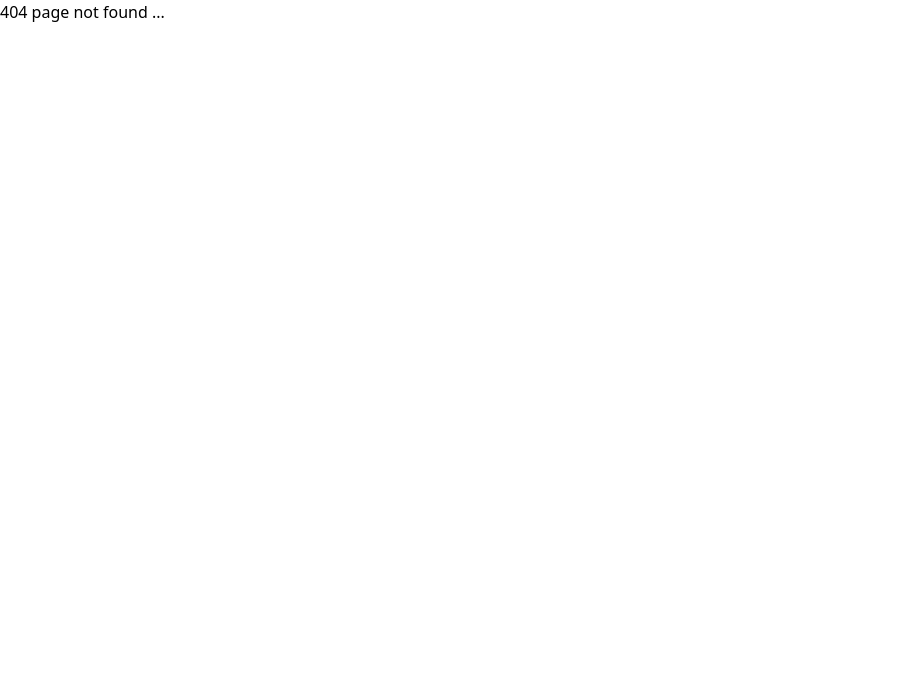
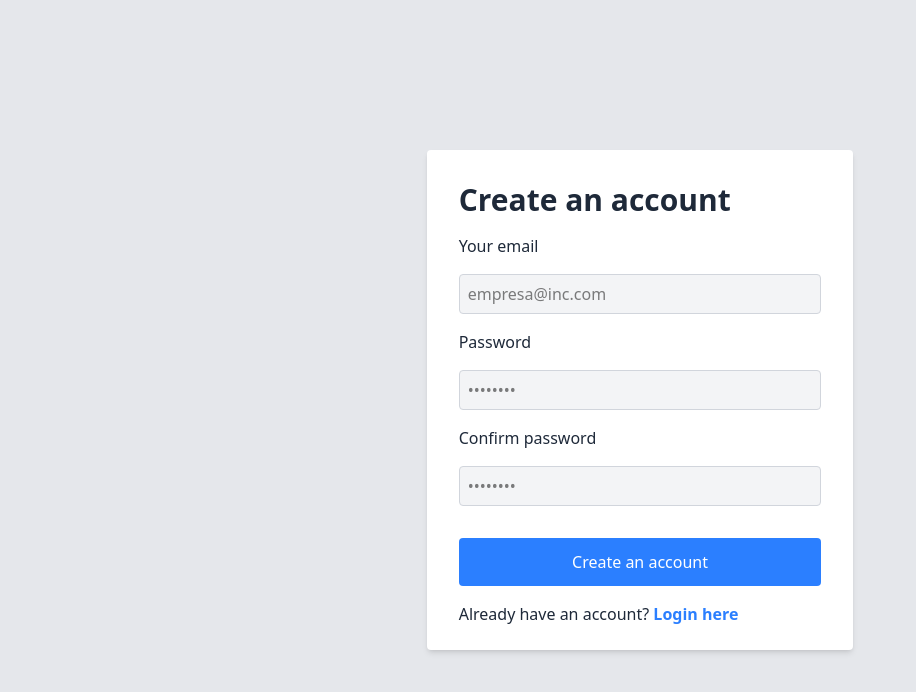
Before and after one commit to ncastellanosort/flowerp, a React (Vite) app: page /signup in a window 1280 px wide. Before the commit this address had no page. Shown: the top 692 px of the page, without its empty margins (0-916 px from the left). Built offline with nearby package versions, Linux system fonts and the light colour scheme.

Commit message:
feat: added register form and did 404 redirect

```diff
--- a/src/App.tsx
+++ b/src/App.tsx
@@ -3,15 +3,17 @@ import Home from "./pages/home";
 import Products from "./pages/products";
 import Orders from "./pages/orders";
 import Dashboard from "./pages/dashboard";
-import NotFound from "./pages/not-found";
 import Layout from "./components/layout";
 import Login from "./pages/login";
+import Signup from "./pages/signup";
+import NotFound from "./pages/not-found";
 
 function App() {
   return (
     <Routes>
       <Route index element={<Home />} />
       <Route path="/login" element={<Login />} />
+      <Route path="/signup" element={<Signup />} />
 
       <Route element={<Layout />}>
         <Route path="/dashboard" element={<Dashboard />} />
--- a/src/pages/home.tsx
+++ b/src/pages/home.tsx
@@ -12,7 +12,6 @@ function Home() {
         </Link>
       </div>
     </section>
-
   );
 }
 
--- a/src/pages/login.tsx
+++ b/src/pages/login.tsx
@@ -8,14 +8,14 @@ function Login() {
       <div className="bg-white w-1/3 rounded p-4 shadow-md">
         <h2 className="text-gray-800 font-bold text-3xl p-4">Sign into yout account</h2>
         <div className="flex flex-col">
-          <label className="text-gray-800 text-md px-4">User</label>
+          <label className="text-gray-800 text-md px-4">Email</label>
           <Input placeholder="empresa@inc.com" />
           <label className="text-gray-800 text-md px-4">Password</label>
           <Input placeholder="••••••••" />
           <Button className="m-4">Sign in</Button>
           <div className="flex flex-row">
           <label className="text-gray-800 text-md px-4 mb-2">Don’t have an account yet?
-            <Link to="/signin" className="text-blue-500 font-bold hover:text-blue-900"> Sign up</Link>
+            <Link to="/signup" className="text-blue-500 font-bold hover:text-blue-900"> Sign up</Link>
           </label>
           </div>
         </div>
--- a/src/pages/not-found.tsx
+++ b/src/pages/not-found.tsx
@@ -1,5 +1,24 @@
+import { useNavigate } from "react-router-dom";
+import { useEffect } from "react";
+
 function NotFound() {
-  return <p>404 page not found ...</p>
+  const navigate = useNavigate();
+
+  useEffect(() => {
+    const timeout = setTimeout(() => {
+      navigate("/", { replace: true });
+    }, 1000);
+
+    return () => clearTimeout(timeout);
+
+  }, [navigate]);
+
+  return (
+    <section className="w-full h-screen flex flex-col justify-center items-center bg-gray-200">
+      <h1 className="text-4xl font-bold m-2">404 - Page not found :(</h1>
+      <p className="text-lg m-2">You are being redirected to the home page.</p>
+    </section>
+  );
 }
 
 export default NotFound;
--- /dev/null
+++ b/src/pages/signup.tsx
@@ -0,0 +1,29 @@
+import Input from "../components/ui/input";
+import { Link } from "react-router-dom";
+import Button from "../components/ui/button";
+
+function Signup() {
+    return (
+    <section className="w-full h-screen bg-gray-200 flex justify-center items-center">
+      <div className="bg-white w-1/3 rounded p-4 shadow-md">
+        <h2 className="text-gray-800 font-bold text-3xl p-4">Create an account</h2>
+        <div className="flex flex-col">
+          <label className="text-gray-800 text-md px-4">Your email</label>
+          <Input placeholder="empresa@inc.com" />
+          <label className="text-gray-800 text-md px-4">Password</label>
+          <Input placeholder="••••••••" />
+          <label className="text-gray-800 text-md px-4">Confirm password</label>
+          <Input placeholder="••••••••" />
+          <Button className="m-4">Create an account</Button>
+          <div className="flex flex-row">
+          <label className="text-gray-800 text-md px-4 mb-2">Already have an account?
+            <Link to="/login" className="text-blue-500 font-bold hover:text-blue-900"> Login here</Link>
+          </label>
+          </div>
+        </div>
+      </div>
+    </section>
+  );
+
+}
+export default Signup;
```
